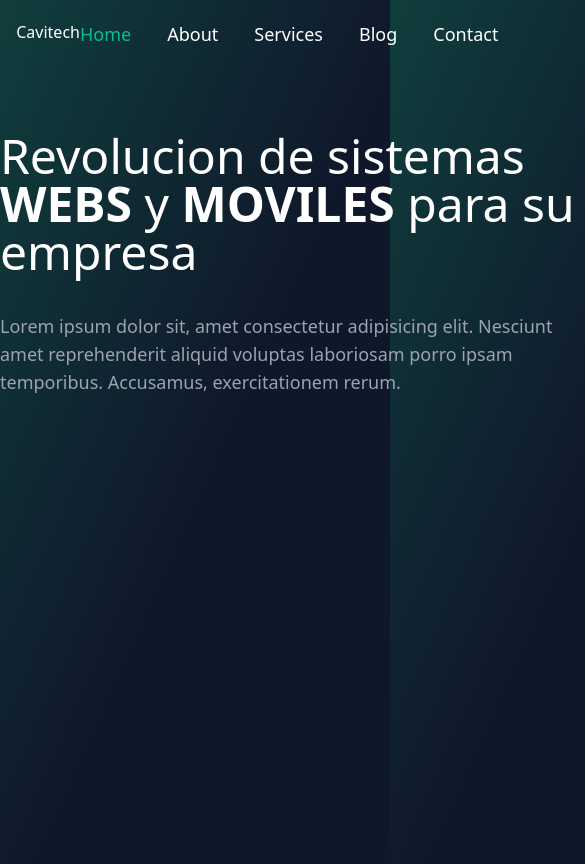
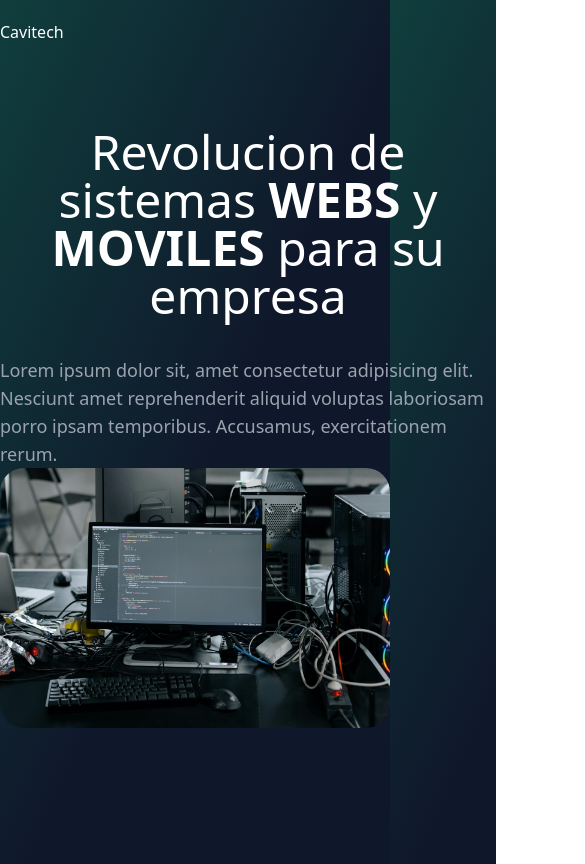
Before and after one commit to aaronJau21/Cavitech-front, a React (Vite) app: page / in a window 390 px wide. Shown: the whole page, 585 px wide, since content can reach past the window. Built offline with nearby package versions, Linux system fonts and the light colour scheme.

Commit message:
REsponse

```diff
--- a/src/presentation/components/NavComponent.tsx
+++ b/src/presentation/components/NavComponent.tsx
@@ -3,11 +3,11 @@ import { routeList } from "../../Router";
 
 export const NavComponent = () => {
   return (
-    <nav className="flex container mx-auto w-11/12 justify-between ">
+    <nav className=" lg:flex lg:container lg:mx-auto lg:w-11/12 lg:justify-between ">
       <NavLink to="/" className="text-white">
         Cavitech
       </NavLink>
-      <div className="flex gap-9">
+      <div className="hidden lg:flex lg:gap-9">
         {routeList.map((routeL) => (
           <NavLink
             key={routeL.path}
--- a/src/presentation/pages/home/Home.tsx
+++ b/src/presentation/pages/home/Home.tsx
@@ -3,10 +3,10 @@ import Web from "/img/web.jpg";
 export const Home = () => {
   return (
     <>
-      <div className="flex mt-16  py-5">
-        <div className="flex-1 flex justify-end">
-          <div className="w-[37rem]">
-            <h1 className="text-5xl ">
+      <div className="lg:flex mt-16 py-5">
+        <div className="lg:flex-1 lg:flex lg:justify-end">
+          <div className="w-[31rem] lg:w-[37rem]">
+            <h1 className="text-5xl text-center lg:text-start ">
               Revolucion de sistemas <span className="font-bold">WEBS</span> y{" "}
               <span className="font-bold">MOVILES</span> para su empresa
             </h1>
@@ -17,12 +17,14 @@ export const Home = () => {
             </p>
           </div>
         </div>
-        <div className="flex-1 ">
-          <img src={Web} alt="Muestra de la pagina web" className="w-[27rem] rounded-3xl" />
+        <div className="lg:flex-1 ">
+          <img
+            src={Web}
+            alt="Muestra de la pagina web"
+            className="lg:w-[27rem] rounded-3xl"
+          />
         </div>
       </div>
-
-
     </>
   );
 };
```
